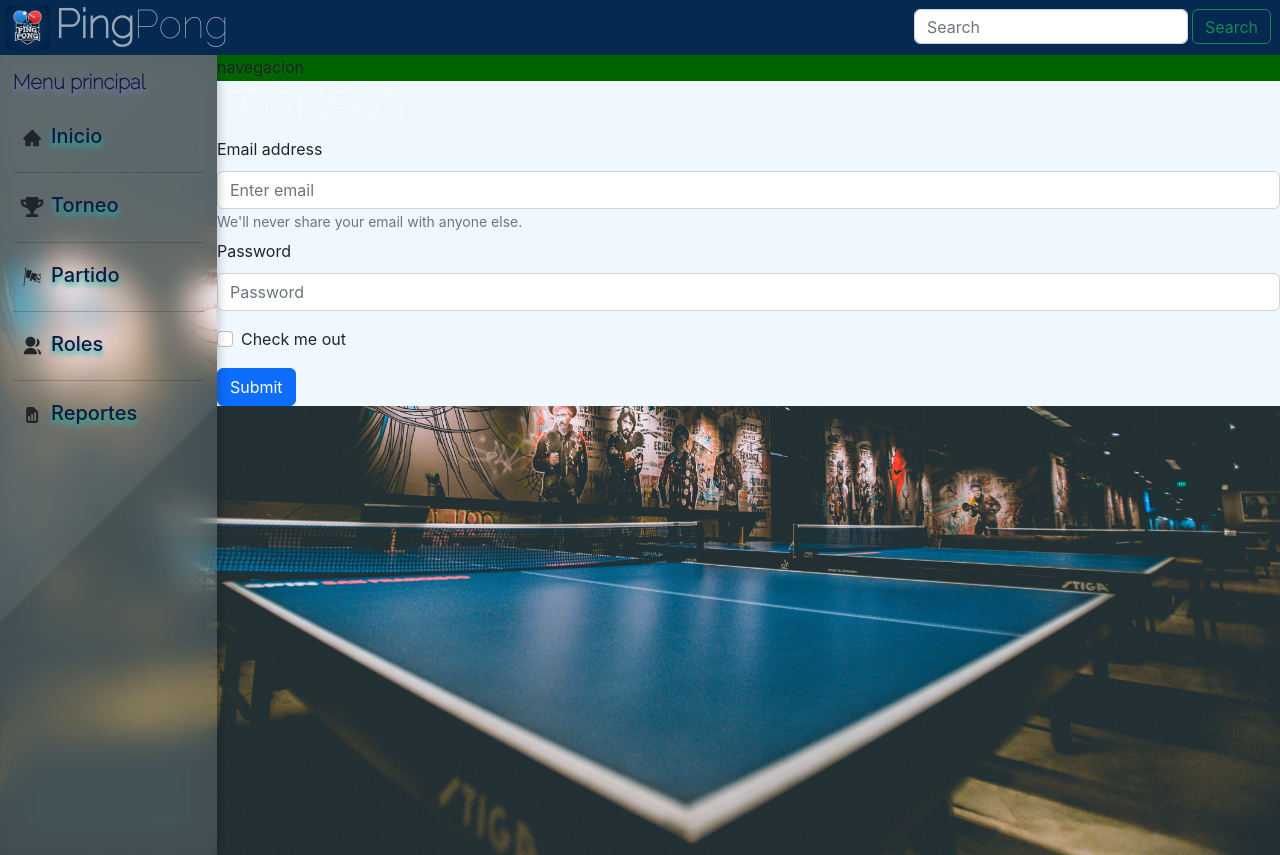
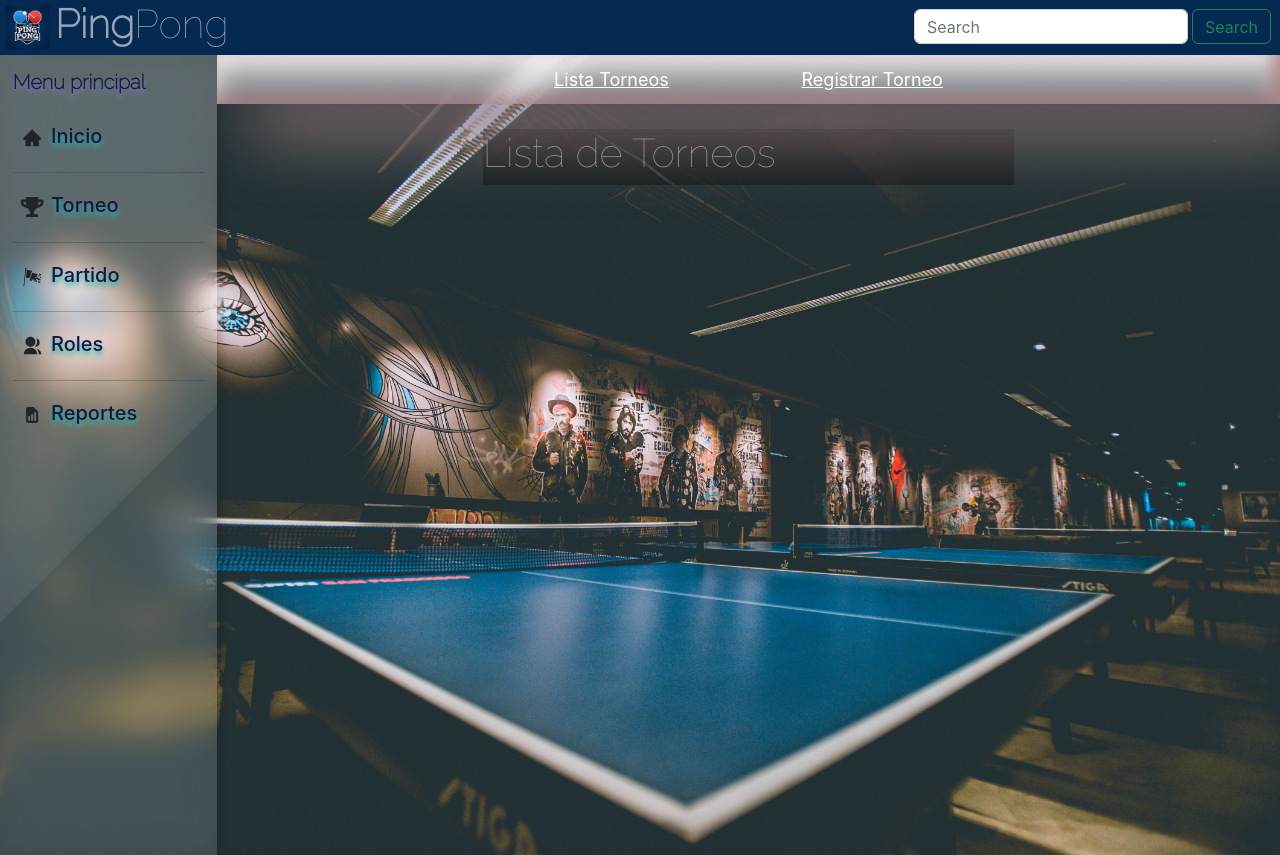
Before and after one commit to Zelechos/Torneos-de-Tenis-de-Mesa-basado-en-llaves, a React (Create React App) app in the folder frontend/: page /torneo in a window 1280 px wide. Built offline with nearby package versions, Linux system fonts and the light colour scheme.

Commit message:
feat: Form registre in process

```diff
--- a/frontend/src/index.js
+++ b/frontend/src/index.js
@@ -1,7 +1,7 @@
 import React from "react";
 import ReactDOM from "react-dom/client";
 import { BrowserRouter } from "react-router-dom";
-import App from "./App";
+import App from "./App.js";
 import "./index.css";
 
 const root = ReactDOM.createRoot(document.getElementById("root"));
--- /dev/null
+++ b/frontend/src/landing_page/pages/ConsumeApi/ListTournament/ListTournament.jsx
@@ -0,0 +1,5 @@
+function ListTournament() {
+  return <h1>Lista de Torneos</h1>;
+}
+
+export default ListTournament;
--- /dev/null
+++ b/frontend/src/landing_page/pages/ConsumeApi/formsTournament/FormTournament.css
@@ -0,0 +1,107 @@
+@import url("https://fonts.googleapis.com/css2?family=Poppins&display=swap");
+
+.login {
+    position: relative;
+    background: #686d6f7a;
+    padding: 35px 40px;
+    border-radius: 4px;
+    z-index: 1;
+    overflow: hidden;
+    box-shadow: 0px 12px 31px #ffffff52, 0px 36px 31px #000000a1;
+    animation: login 0.88s ease;
+}
+
+@keyframes login {
+    0% {
+        transform: translateY(-10%) scale(0.8);
+        opacity: 0;
+    }
+
+    100% {
+        transform: scale(1);
+        opacity: 1;
+    }
+}
+
+.login:after {
+    content: "";
+    position: absolute;
+    top: 0;
+    left: 0;
+    height: 100%;
+    background: url(https://images.unsplash.com/photo-1506452305024-9d3f02d1c9b5?ixid=MnwxMjA3fDB8MHxwaG90by1wYWdlfHx8fGVufDB8fHx8&ixlib=rb-1.2.1&auto=format&fit=crop&w=1470&q=80);
+    width: 100%;
+    z-index: -1;
+    background-size: 182vh;
+    background-position: 28%, 83%;
+    filter: blur(24px);
+    background-repeat: no-repeat;
+    opacity: 0.8;
+}
+
+.heading {
+    font-size: 24px;
+    font-weight: 400;
+    text-align: center;
+    margin-bottom: 18px;
+    color: white;
+}
+
+.input {
+    display: block;
+    margin-bottom: 13px;
+    margin-top: 11px;
+}
+
+.input label {
+    display: block;
+    margin-bottom: 3px;
+    font-size: 13px;
+    color: white;
+    cursor: pointer;
+}
+
+.input input {
+    width: 100%;
+    padding: 10px;
+    outline: none;
+    border: none;
+    font-size: 15px;
+    border-radius: 4px;
+    background: #0000002b;
+    color: white;
+    transition: all 0.2s ease;
+}
+
+.input input:hover {
+    background: #3d434c;
+}
+
+.input input:focus {
+    box-shadow: 0px 2px 2px #0000002b, 0px 5px 10px #00000036;
+    background: #434343;
+}
+
+.login-btn {
+    margin-top: 10px;
+    margin-bottom: 15px;
+    padding: 8px 15px;
+    font-size: 14px;
+    background: #016fff;
+    border: 2px solid #38363654;
+    color: #e1e1e1;
+    border-radius: 4px;
+    width: 100%;
+    transition: all 0.2s cubic-bezier(0.79, 0.14, 0.15, 0.86);
+    cursor: pointer;
+}
+
+.login-btn:hover {
+    background: #082dfff6;
+    transition: all 0.1s ease;
+}
+
+.login-btn:focus {
+    box-shadow: 0px 0px 0px 2px #a7a7a7b5;
+    background: #00000061;
+}
--- /dev/null
+++ b/frontend/src/landing_page/pages/ConsumeApi/formsTournament/FormTournament.jsx
@@ -0,0 +1,29 @@
+import "./FormTournament.css";
+import Button from "react-bootstrap/Button";
+import Form from "react-bootstrap/Form";
+
+function FormTournament() {
+  return (
+    <div class="main">
+      <div class="login">
+        <h1 class="heading">Registrar Nuevo Torneo</h1>
+        <div class="input">
+          <label for="username">Nombre de tú Torneo: </label>
+          <input type="text" id="username" autocomplete="false" />
+        </div>
+        <div class="input">
+          <label for="username">Descripción Corta: </label>
+          <input type="text" id="username" autocomplete="false" />
+        </div>
+        <div class="input">
+          <label for="password">Password</label>
+          <input type="password" id="password" autocomplete="false" />
+        </div>
+        <div class="divider"></div>
+        <button class="login-btn">Log In</button>
+      </div>
+    </div>
+  );
+}
+
+export default FormTournament;
--- a/frontend/src/landing_page/pages/Torneo.jsx
+++ b/frontend/src/landing_page/pages/Torneo.jsx
@@ -1,13 +1,29 @@
-import FormTournament from "./forms/FormTournament";
-import './styles/Tournament.css'
+import "./styles/Tournament.css";
+import { Link, Outlet } from "react-router-dom";
 
-const Torneo = () => {
-  return (
-    <div className="container-tournament">
-      <nav>navegacion</nav>
-      <FormTournament />
+const Torneo = () => (
+  <div className="container-tournament">
+    <div className="container-nav-header">
+      {/* <h1 className="title-tournament">Mis Torneos</h1> */}
+      <div className="cotainer-nav">
+        <nav
+          className="nav-tornament"
+          style={{ display: "flex", justifyContent: "space-around" }}
+        >
+          <Link to="./" className="link">
+            Lista Torneos
+          </Link>
+          <Link to="./registrar-torneos" className="link">
+            Registrar Torneo
+          </Link>
+        </nav>
+      </div>
     </div>
-  );
-};
+
+    <div className="sub-ruta">
+      <Outlet />
+    </div>
+  </div>
+);
 
 export default Torneo;
--- a/frontend/src/landing_page/pages/forms/FormTournament.css
+++ /dev/null
@@ -1,12 +0,0 @@
-
-.container-form{
-    display: flex;
-    align-items: center;
-    justify-content: center;
-    background-color: blue;
-}
-
-.form-tournament{
-    width: 100%;
-    background-color: aliceblue;
-}
--- a/frontend/src/landing_page/pages/forms/FormTournament.jsx
+++ /dev/null
@@ -1,33 +0,0 @@
-import "./FormTournament.css";
-import Button from "react-bootstrap/Button";
-import Form from "react-bootstrap/Form";
-
-function FormTournament() {
-  return (
-    <div className="container-form">
-      <Form className="form-tournament">
-        <h1>TORNEOS</h1>
-        <Form.Group className="mb-1" controlId="formBasicEmail">
-          <Form.Label>Email address</Form.Label>
-          <Form.Control type="email" placeholder="Enter email" />
-          <Form.Text className="text-muted">
-            We'll never share your email with anyone else.
-          </Form.Text>
-        </Form.Group>
-
-        <Form.Group className="mb-3" controlId="formBasicPassword">
-          <Form.Label>Password</Form.Label>
-          <Form.Control type="password" placeholder="Password" />
-        </Form.Group>
-        <Form.Group className="mb-3" controlId="formBasicCheckbox">
-          <Form.Check type="checkbox" label="Check me out" />
-        </Form.Group>
-        <Button variant="primary" type="submit">
-          Submit
-        </Button>
-      </Form>
-    </div>
-  );
-}
-
-export default FormTournament;
--- a/frontend/src/landing_page/pages/styles/Tournament.css
+++ b/frontend/src/landing_page/pages/styles/Tournament.css
@@ -1,3 +1,45 @@
+.container-tournament,
+.container-nav-header {
+    display: flex;
+    flex-direction: column;
+    align-items: center;
+}
+
 .container-tournament {
-    background-color: darkgreen;
+    height: 100%;
 }
+
+
+.container-nav-header {
+    padding: 10px;
+    width: 100%;
+    margin-bottom: 25px;
+    background-color: hsl(350deg 20% 95% / 50%);
+    backdrop-filter: blur(10px);
+    box-shadow:
+        34px 34px 68px 0px hsl(350deg 10% 50%),
+        inset -8px -8px 16px 0px hsl(350deg 20% 50% / 70%),
+        inset 0px 14px 28px 0px hsl(350deg 20% 95%);
+}
+
+.title-tournament {
+    color: #062951;
+    font-family: 'Work Sans', sans-serif;
+    font-weight: 500;
+    font-size: 25px;
+}
+
+.cotainer-nav,
+.sub-ruta {
+    width: 50%;
+}
+
+.link {
+    font-size: 18px;
+    color: #fff;
+    cursor: pointer;
+}
+
+.sub-ruta {
+    background-color: #0000005d;
+}
--- a/frontend/src/landing_page/vertical_menu/Menu.jsx
+++ b/frontend/src/landing_page/vertical_menu/Menu.jsx
@@ -11,6 +11,9 @@ import { AiFillHome } from "react-icons/ai";
 import { RiGroupFill } from "react-icons/ri";
 import { GiTatteredBanner } from "react-icons/gi";
 import { HiDocumentReport } from "react-icons/hi";
+
+import ListTournament from "../pages/ConsumeApi/ListTournament/ListTournament";
+import FormTournament from "../pages/ConsumeApi/formsTournament/FormTournament";
 
 const Menu = () => {
   return (
@@ -66,7 +69,14 @@ const Menu = () => {
       <div className="rutas">
         <Routes>
           <Route path="/" element={<Home />} />
-          <Route path="/torneo" element={<Torneo />} />
+
+          <Route path="/torneo" element={<Torneo />}>
+            **
+            <Route index element={<ListTournament />} />
+            **
+            <Route path="registrar-torneos" element={<FormTournament />} />
+          </Route>
+
           <Route path="/partido" element={<Partido />} />
           <Route path="/roles" element={<Rol />} />
           <Route path="/reportes" element={<Reportes />} />
```
